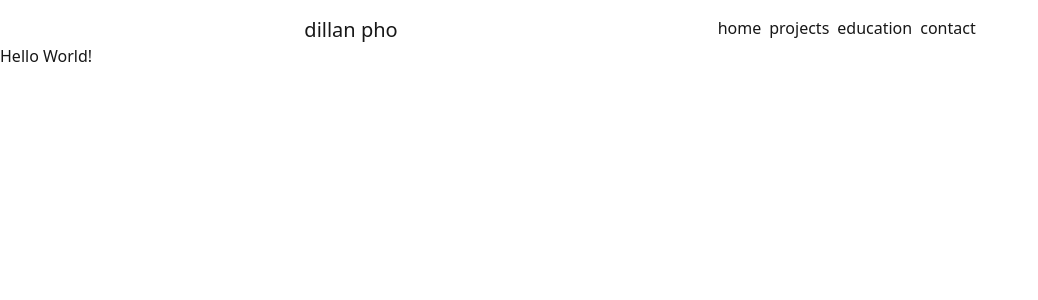
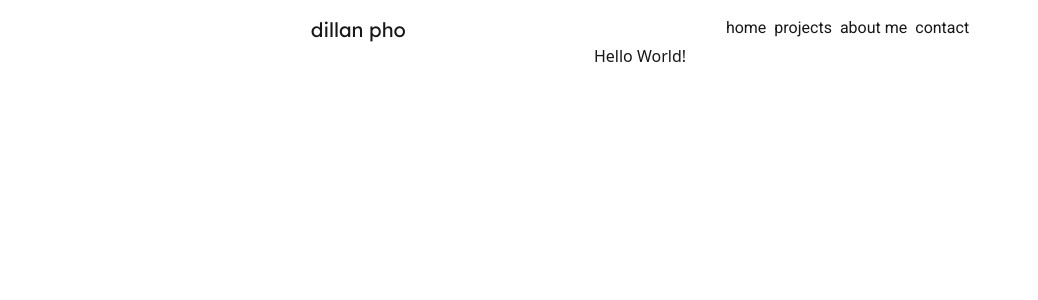
Before and after one commit to yorozoru/personal-website, a Next.js app: page / in a window 1280 px wide. Shown: the top 300 px of the page, without its empty margins (0-1038 px from the left). Built offline with nearby package versions, Linux system fonts and the light colour scheme.

Commit message:
first commit

```diff
--- a/app/globals.css
+++ b/app/globals.css
@@ -5,6 +5,8 @@
 :root {
   --background: #ffffff;
   --foreground: #171717;
+  --font-lexend: 'Lexend', sans-serif;
+  --font-roboto: 'Roboto', sans-serif;
 }
 
 /* @media (prefers-color-scheme: dark) {
--- a/app/page.tsx
+++ b/app/page.tsx
@@ -1,8 +1,7 @@
+import LandingPage from "@/components/LandingPage";
 
 export default function Home() {
   return (
-    <div>
-  <p>Hello World!</p>
-  </div>
+   <LandingPage/>
   );
 }
--- a/components/HeaderNav.tsx
+++ b/components/HeaderNav.tsx
@@ -17,12 +17,12 @@ const roboto = Roboto({
 
 export default function HeaderNav(){
     return(
-        <div className={`flex flex-row gap-80 ${lexend.variable}`}>
+        <div className={`flex flex-row gap-80 font-lexend`}>
             <Link href="/" className="text-xl">dillan pho</Link>
-            <nav className={`flex flex-row gap-2 text-l ${roboto.variable}`}>
+            <nav className={`flex flex-row gap-2 text-base font-roboto`}>
                 <Link href="/">home</Link>
                 <Link href="/projects">projects</Link>
-                <Link href="/education">education</Link>
+                <Link href="/education">about me</Link>
                 <Link href="/contact">contact</Link>
             </nav>
         </div>
--- /dev/null
+++ b/components/LandingPage.tsx
@@ -0,0 +1,7 @@
+export default function LandingPage(){
+    return(
+        <div className="flex justify-center min-h-screen">
+        <p>Hello World!</p>
+        </div>
+    );
+}
--- a/tailwind.config.ts
+++ b/tailwind.config.ts
@@ -12,6 +12,10 @@ export default {
         background: "var(--background)",
         foreground: "var(--foreground)",
       },
+      fontFamily: {
+        lexend: 'var(--font-lexend)',
+        roboto: 'var(--font-roboto)',
+      },
     },
   },
   plugins: [],
```
